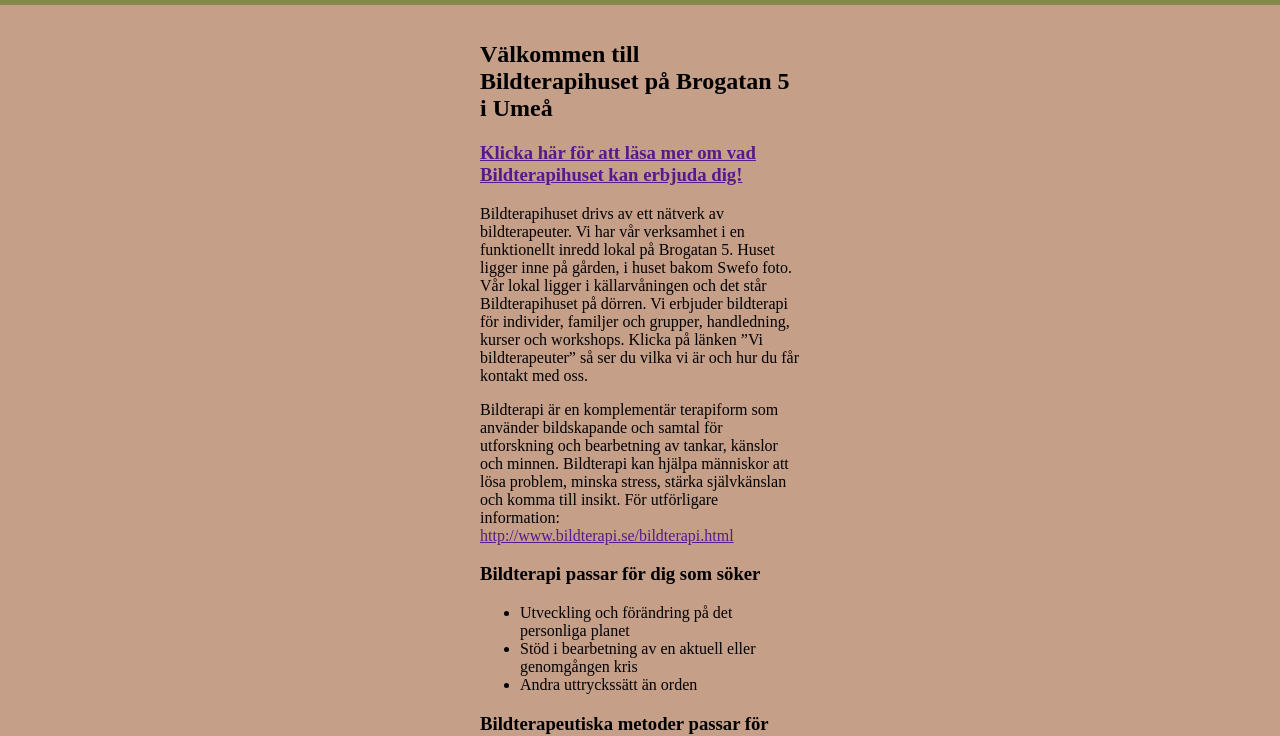
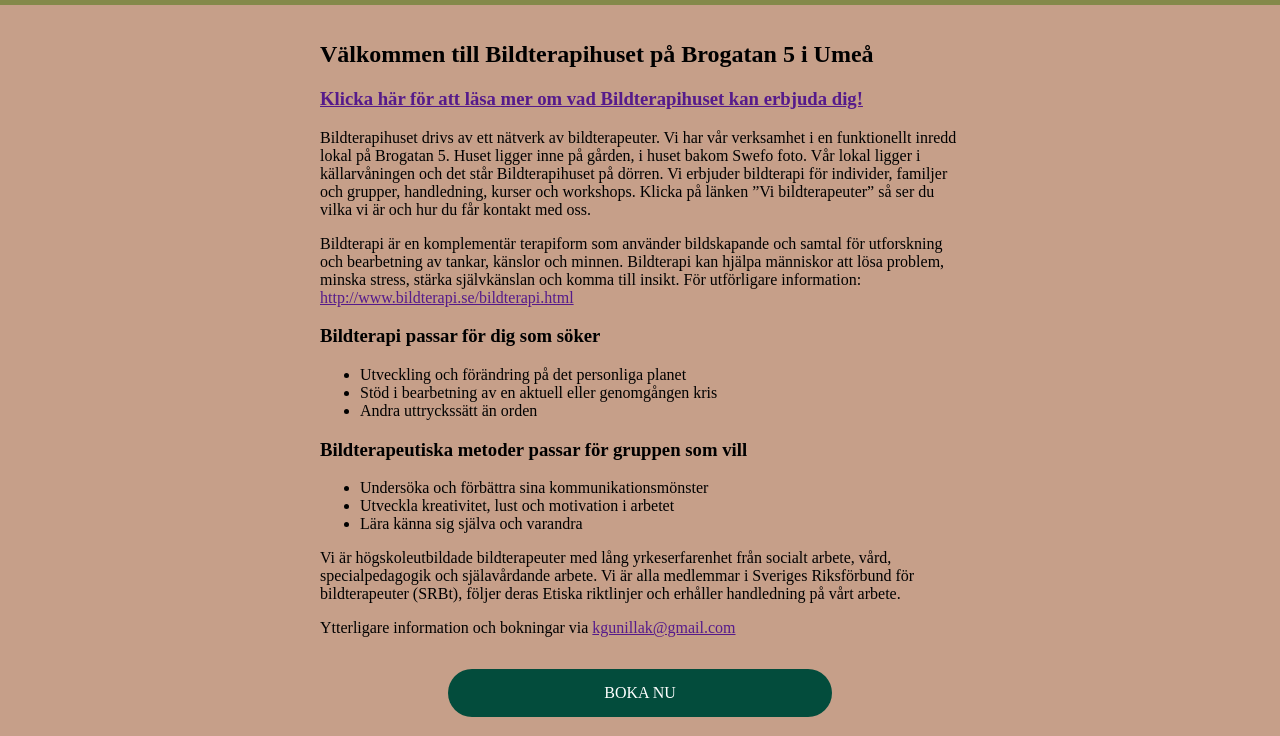
Before and after one commit to Aragorn173/wu1-redesign, a plain HTML site: page docs/index.html in a window 1280 px wide. Shown: the part 85-821 px from the top of the page. Drawn offline with Linux system fonts and the light colour scheme.

Commit message:
skrev pm

```diff
--- a/docs/css/style.css
+++ b/docs/css/style.css
@@ -119,7 +119,7 @@ img {
     margin-left: auto;
     margin-right: auto;
     padding: 1rem;
-    max-width: 20rem;
+    max-width: 40rem;
 }
 .flex-container__item img {
     width: 100%;
```
Also changed, not shown: 1 other file.
